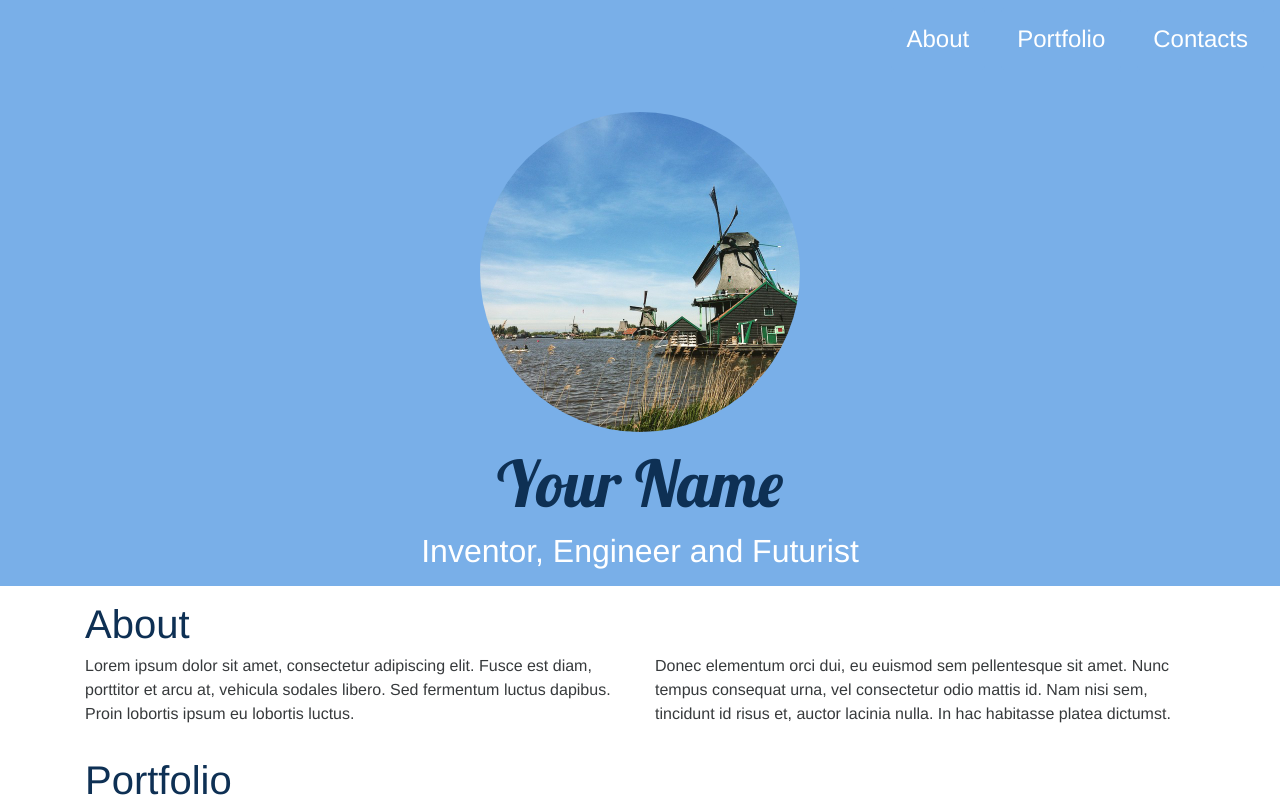
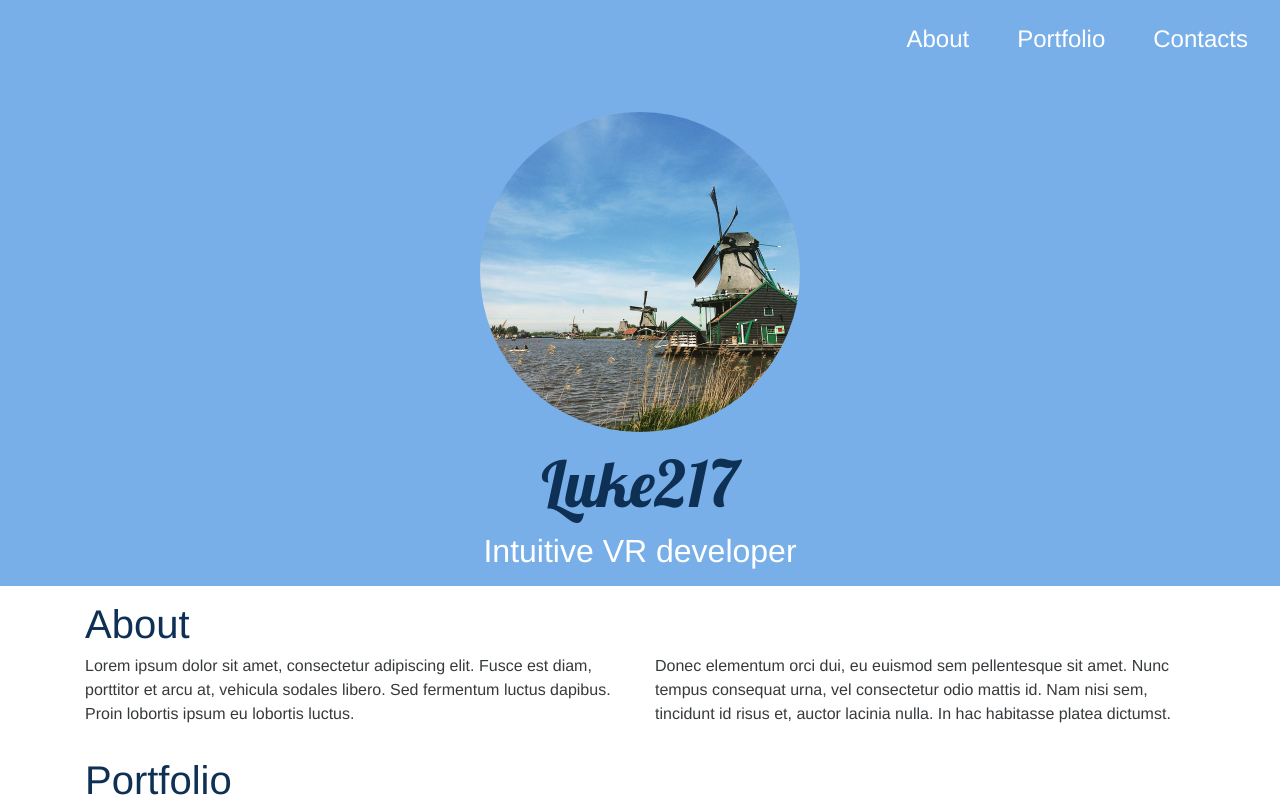
Before and after one commit to luke217/luke217.github.io, a Jekyll site: the page built from index.html, in a window 1280 px wide and 1400 px high. Shown: the top 808 px of the window. Built offline with Jekyll 4.4.1, drawn with Linux system fonts in a browser that asks for light colours; nearby versions of some CDN libraries; some of the changed text lies outside the part shown; grey boxes are pictures that could not be loaded.

Commit message:
config Update

```diff
--- a/_config.yml
+++ b/_config.yml
@@ -1,14 +1,14 @@
 # Site settings
 # in the templates available like {{ site.myvariable }}.
-title: Clean portfolio theme for Jekyll powered by Bootstrap 4.
-email: your-email@domain.com
-brand: Your Name
-headline: Inventor, Engineer and Futurist
+title: Lingyu Li, VR Developer.
+email: lingyu.li@rutgers.edu
+brand: Luke217
+headline: Intuitive VR developer
 description: > # this means to ignore newlines until "baseurl:"
-  New Site
-baseurl: "" # the subpath of your site, e.g. /blog
-url: "http://example.com" # the base hostname & protocol for your site
-copyright: 2016 Whatever Company, Inc. All Rights Reserved.
+   Lingyu Li's Portfolio
+baseurl: "/" # the subpath of your site, e.g. /blog
+url: "lingyuli.com" # the base hostname & protocol for your site
+
 
 # Build settings
 markdown: kramdown
@@ -17,8 +17,8 @@ markdown: kramdown
 snapwidget: 247552
 
 # Contacts
-email: your.name@gmail.com
-phone: +1-800-555-2016
+email: lingyu.li@rutgers.edu
+phone: +1-732-485-4313
 
 # Tracking
 googleAnalitycsID: UA-83933844-1
```
Also changed, not shown: 1 other file.
